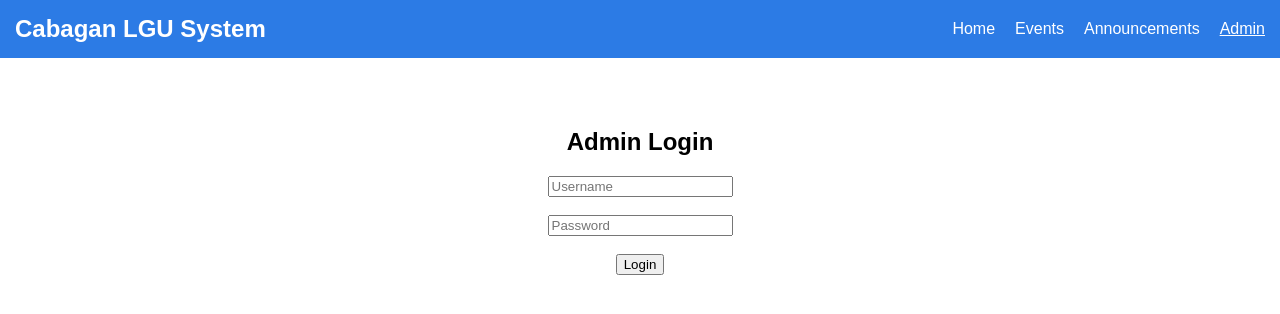
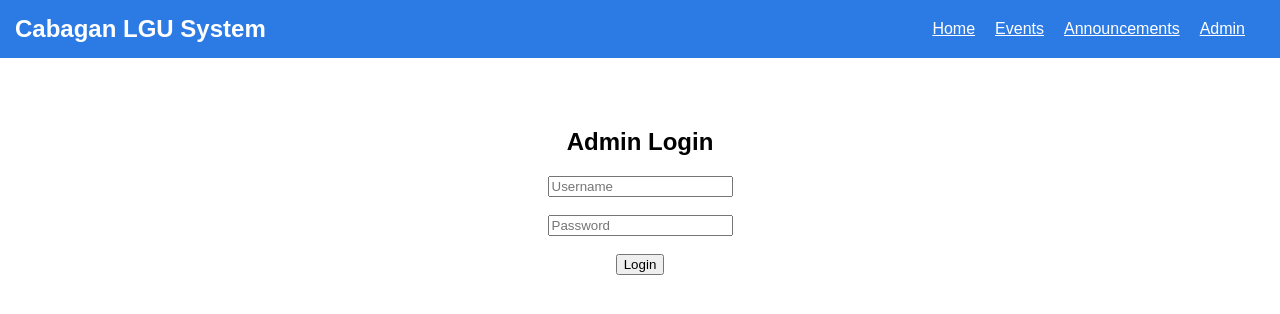
Before and after one commit to philip038/cabagan-system, a React (Create React App) app in the folder frontend/: page /login in a window 1280 px wide. Shown: the top 314 px of the page. Built offline with nearby package versions, Linux system fonts and the light colour scheme.

Commit message:
add logout and proper admin session handling

```diff
--- a/frontend/src/Announcements.js
+++ b/frontend/src/Announcements.js
@@ -4,7 +4,7 @@ function Announcements() {
   const [announcements, setAnnouncements] = useState([]);
 
   // 🔐 Admin check
-  const isAdmin = localStorage.getItem("isAdmin");
+  const isAdmin = localStorage.getItem("isAdmin") === "true";
   const token = isAdmin ? "secret123" : "";
 
   // Fetch data
--- a/frontend/src/App.js
+++ b/frontend/src/App.js
@@ -4,8 +4,16 @@ import Events from './Events';
 import Announcements from './Announcements';
 import Login from './Login';
 
+function App() {
 
-function App() {
+  // ✅ FIXED ADMIN CHECK
+  const isAdmin = localStorage.getItem("isAdmin") === "true";
+
+  const logout = () => {
+    localStorage.removeItem("isAdmin");
+    window.location.reload();
+  };
+
   return (
     <Router>
       <div style={{ fontFamily: 'Arial' }}>
@@ -23,18 +31,40 @@ function App() {
           </h2>
 
           <div>
-    <Link to="/" style={{ color: 'white', marginRight: '20px', textDecoration: 'none' }}>
+            <Link to="/" style={{ color: 'white', marginRight: '20px' }}>
               Home
             </Link>
-    <Link to="/events" style={{ color: 'white', textDecoration: 'none' }}>
+
+            <Link to="/events" style={{ color: 'white', marginRight: '20px' }}>
               Events
             </Link>
-    <Link to="/Announcements" style={{ color: 'white', marginLeft: '20px', textDecoration: 'none' }}>
+
+            <Link to="/announcements" style={{ color: 'white', marginRight: '20px' }}>
               Announcements
             </Link>
-    <Link to="/login" style={{ color: 'white', marginLeft: '20px'}}>
+
+            {/* SHOW ADMIN LINK IF NOT LOGGED IN */}
+            {!isAdmin && (
+              <Link to="/login" style={{ color: 'white', marginRight: '20px' }}>
                 Admin
               </Link>
+            )}
+
+            {/* SHOW LOGOUT IF ADMIN */}
+            {isAdmin && (
+              <button
+                onClick={logout}
+                style={{
+                  background: 'white',
+                  border: 'none',
+                  padding: '5px 10px',
+                  borderRadius: '5px',
+                  cursor: 'pointer'
+                }}
+              >
+                Logout
+              </button>
+            )}
           </div>
         </nav>
 
@@ -42,7 +72,7 @@ function App() {
         <Routes>
           <Route path="/" element={<Home />} />
           <Route path="/events" element={<Events />} />
-          <Route path="/Announcements" element={<Announcements />} />
+          <Route path="/announcements" element={<Announcements />} />
           <Route path="/login" element={<Login />} />
         </Routes>
 
```
Also changed, not shown: frontend/src/Login.js (+5 -5 lines). Lines whose indentation alone changed are shown as unchanged.
